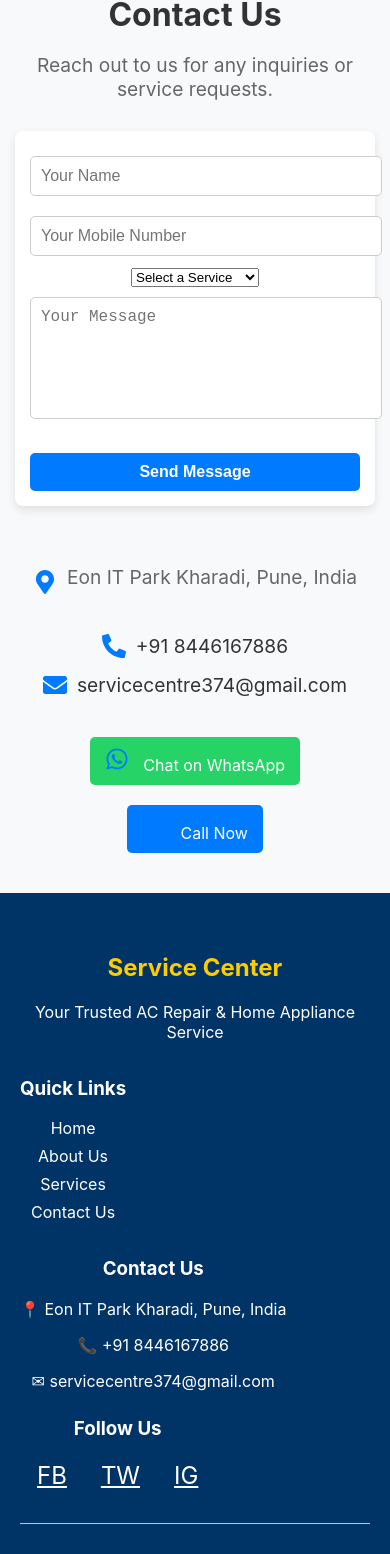
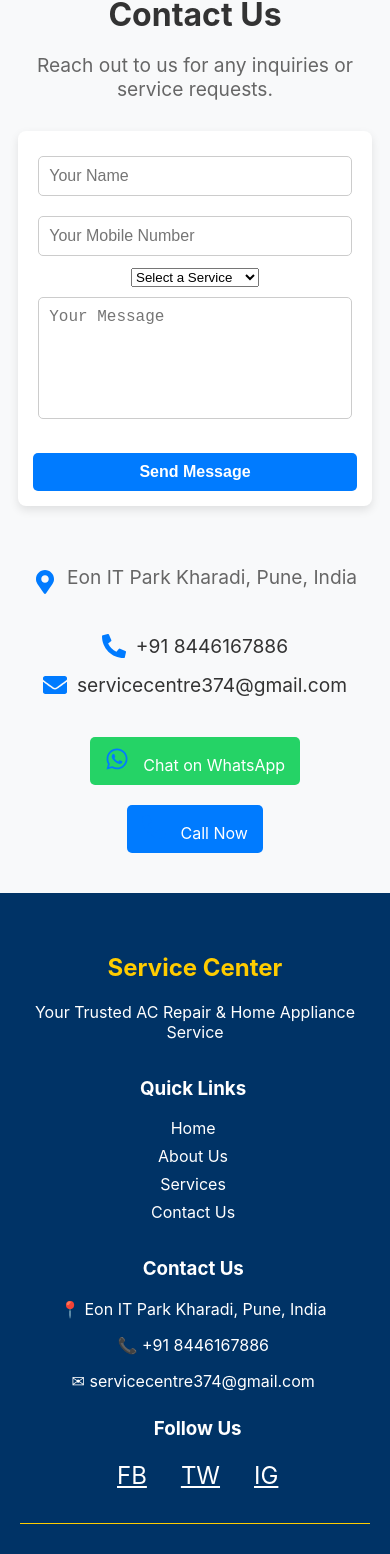
Before and after one commit to ImaanSiddiqui/24-7ServiceCenter, a React (Create React App) app: page / in a window 390 px wide. Shown: the part 4019-5573 px from the top of the page. Built offline with nearby package versions, Linux system fonts and the light colour scheme.

Commit message:
now fixed main things

```diff
--- a/src/component/contact.js
+++ b/src/component/contact.js
@@ -136,7 +136,7 @@ const Contact = () => {
         >
           <FaWhatsapp className="icon" /> Chat on WhatsApp
         </a>
-        <a href="tel:+919876543210" className="call-btn">
+        <a href="tel:+918446167886" className="call-btn">
           <FaPhoneAlt className="icon" /> Call Now
         </a>
       </div>
--- a/src/style/contact.css
+++ b/src/style/contact.css
@@ -28,7 +28,7 @@
 
   .contact-form input,
   .contact-form textarea {
-    width: 100%;
+    width: 90%;
     padding: 10px;
     margin: 10px 0;
     border: 1px solid #ccc;
@@ -132,6 +132,7 @@
 
     .contact-form {
       padding: 15px;
+      width: 90%;
     }
 
     .contact-form .btn {
--- a/src/style/footer.css
+++ b/src/style/footer.css
@@ -61,3 +61,20 @@
     border-top: 1px solid #ffcc00;
     font-size: 14px;
   }
+
+
+  @media (max-width: 768px) {
+
+
+    .footer-links{
+      padding-left: 120px;
+    }
+
+     .footer-contact{
+      padding-left: 40px;
+    }
+
+    .footer-social{
+      padding-left: 80px;
+    }
+  }
```
